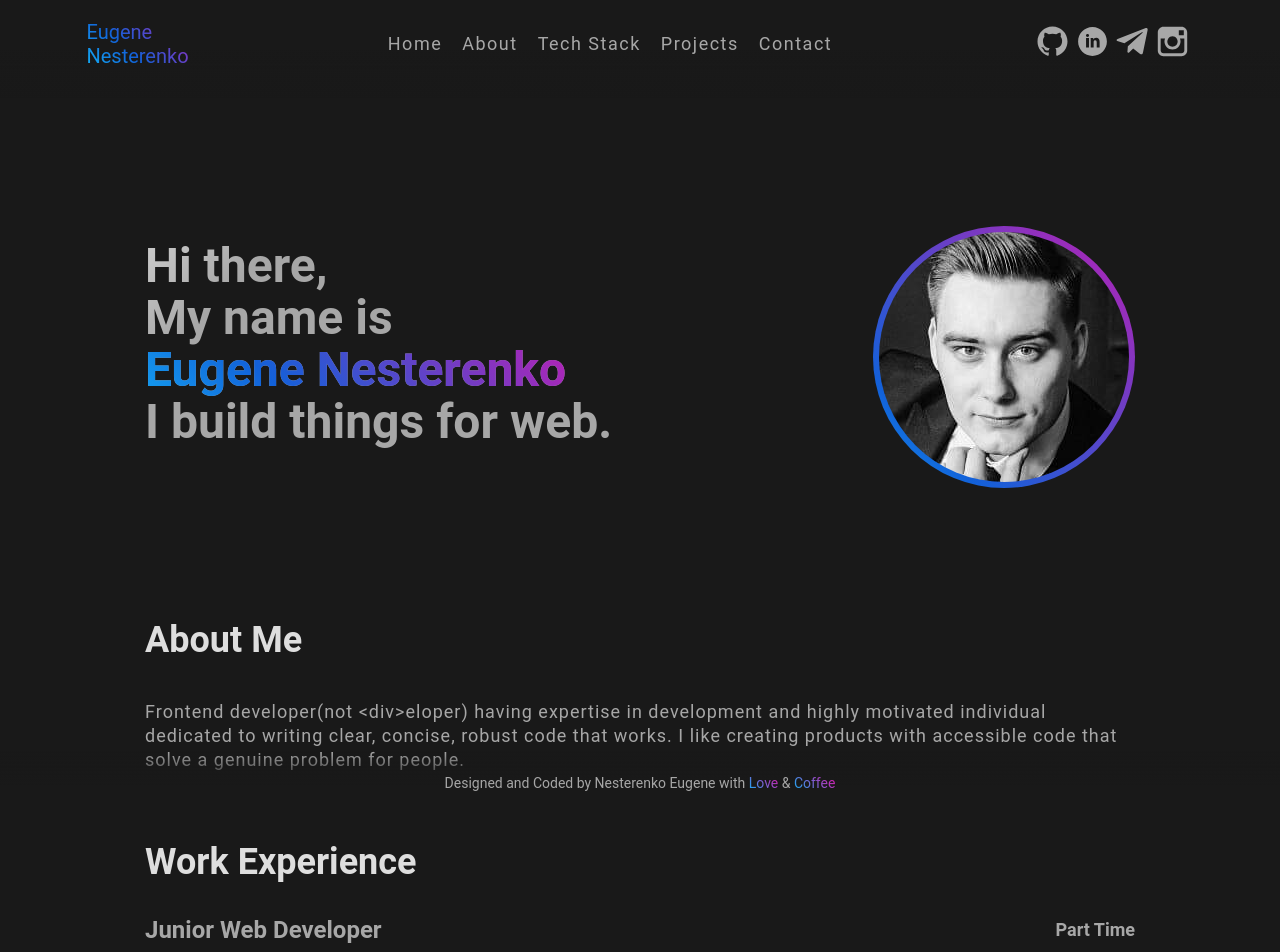
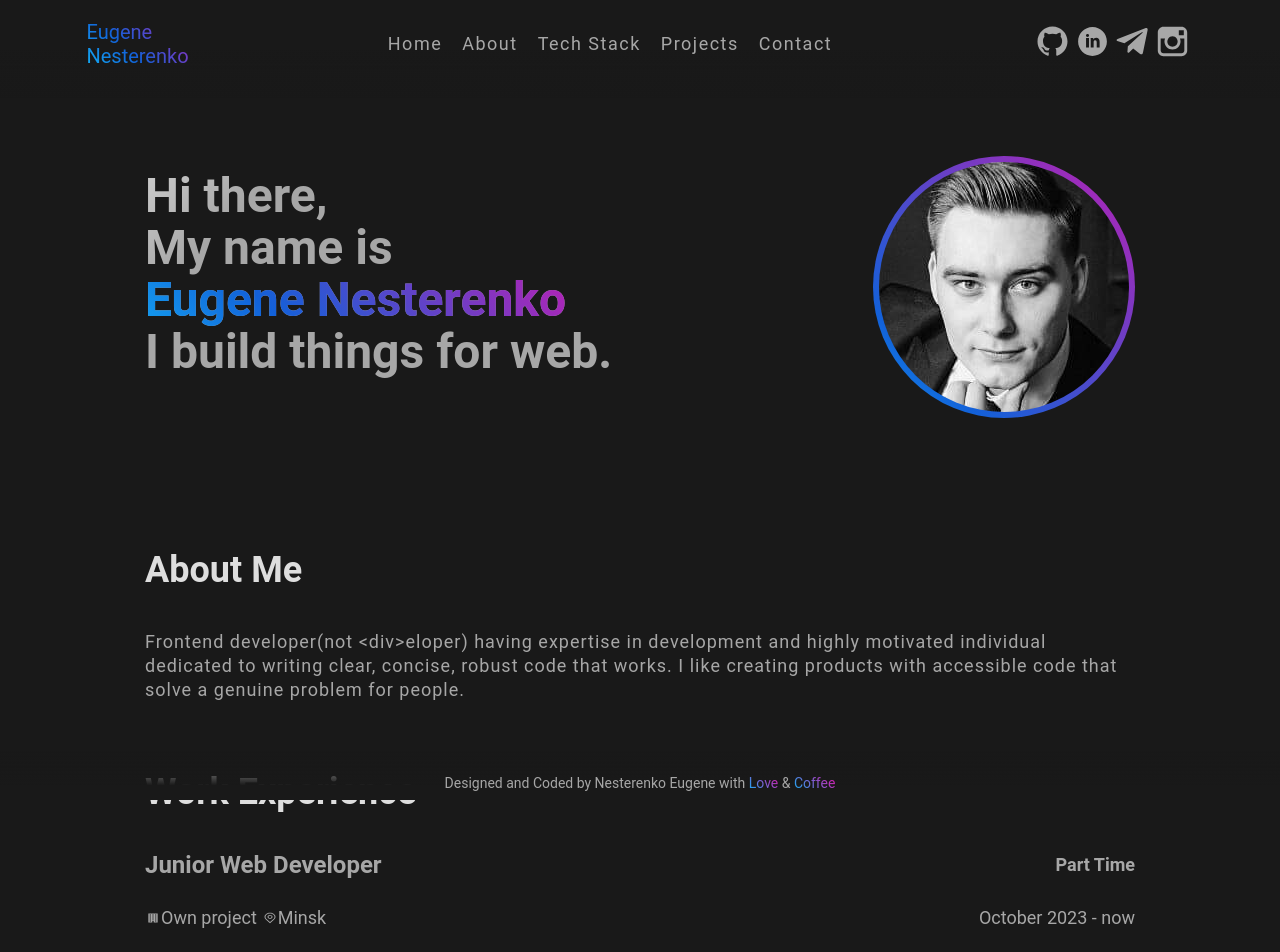
Before and after one commit to talismanchik/my_portfolio, a React (Vite) app: page / in a window 1280 px wide. Shown: the top 952 px of the page. Built offline with nearby package versions, Linux system fonts and the light colour scheme.

Commit message:
correct about correct contacts

```diff
--- a/src/layout/sections/about_me/AboutMe.module.scss
+++ b/src/layout/sections/about_me/AboutMe.module.scss
@@ -37,25 +37,30 @@
       .workExperience {
         display: flex;
         flex-direction: column;
+        gap: 5px;
         align-items: center;
         justify-content: space-between;
 
-        padding: 20px 0;
+        padding: 25px 0;
 
         border-bottom: 2px solid rgb(167 167 167 / 30%);
 
         .jobInformTop {
           display: flex;
+          gap: 20px;
           align-items: center;
           justify-content: space-between;
+
           width: 100%;
 
           & h3 {
             font-size: var(--font-size-xl);
 
             @media screen and (width < 768px) {
+              max-width: 200px;
               margin: 10px 0;
               font-size: var(--font-size-l);
+              line-height: 20px;
             }
           }
         }
--- a/src/layout/sections/contacts/Contacts.module.scss
+++ b/src/layout/sections/contacts/Contacts.module.scss
@@ -28,4 +28,8 @@
       padding: 10px;
     }
   }
+
+  > :last-child {
+    margin-top: 20px;
+  }
 }
--- a/src/layout/sections/main/Home.module.scss
+++ b/src/layout/sections/main/Home.module.scss
@@ -1,12 +1,13 @@
 .homeContainer {
   box-sizing: border-box;
-  padding-top: 200px;
+  padding-top: 130px;
   // padding: 250px var(--padding-container-left-right) 50px;
 
   display: flex;
   align-items: center;
   justify-content: space-between;
   flex-wrap: wrap;
+  gap: 30px;
 
   .textWrapper {
     margin-right: 20px;
@@ -61,7 +62,7 @@
     .avatar {
       width: 100%;
       object-fit: none;
-      object-position: 47% 37%;
+      object-position: 47% 36%;
       border-radius: 50%;
     }
   }
```
